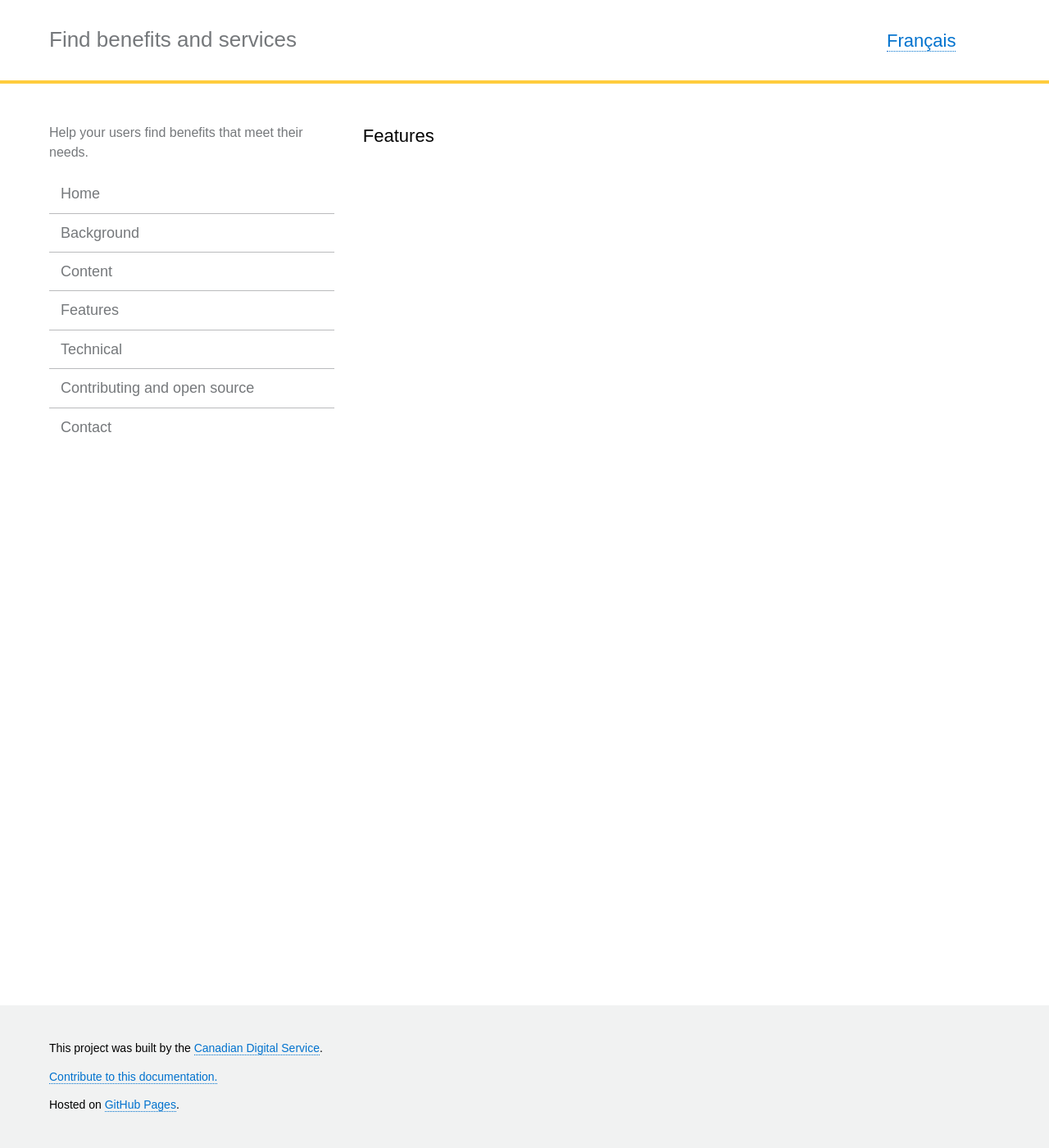
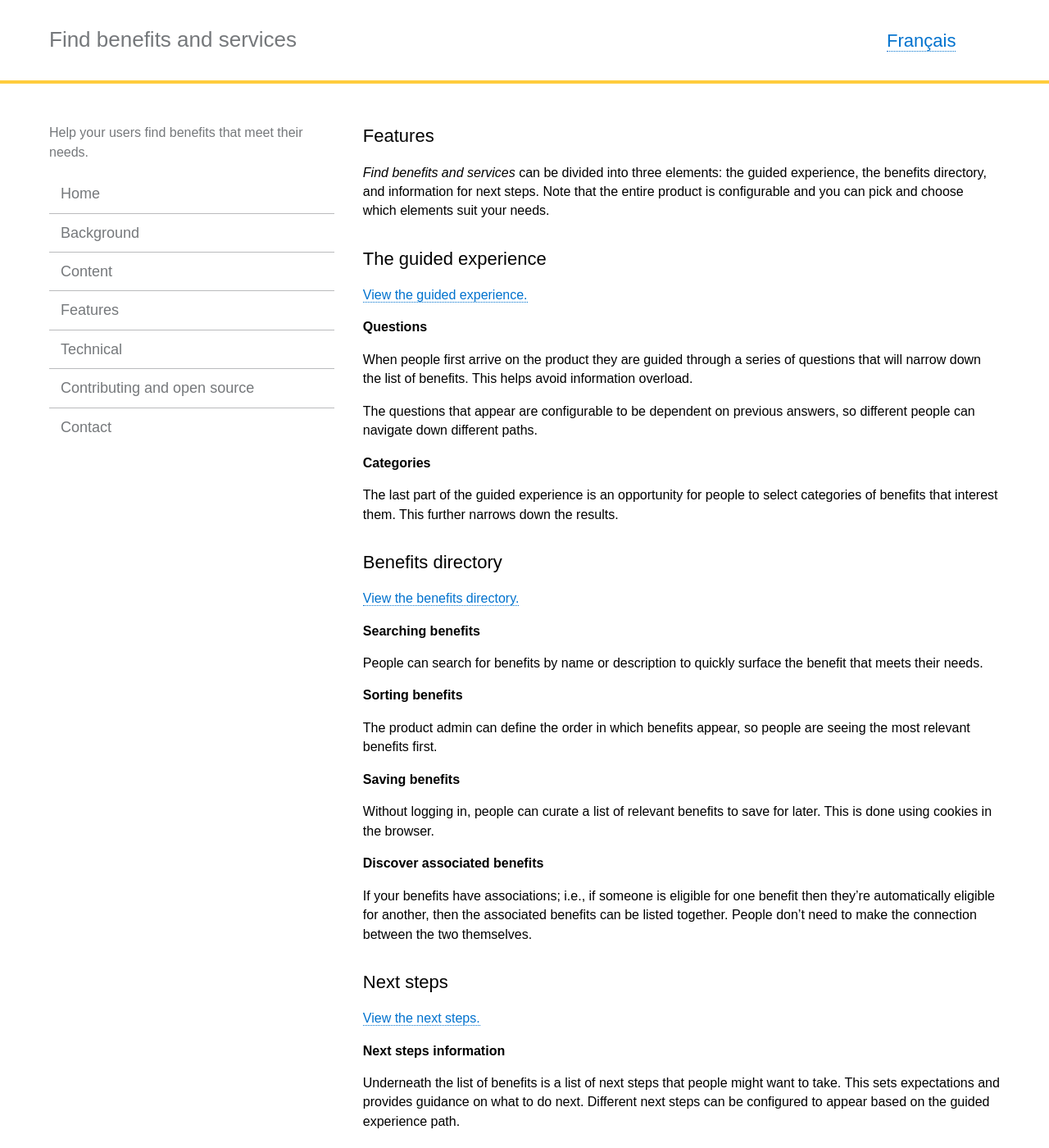
Before and after one commit to cds-snc/find-benefits-and-services-documentation, a Jekyll site: the page built from _pages/en/features.md, in a window 1280 px wide and 1400 px high. Shown: the whole window at 82% size. Built offline with Jekyll 4.4.1, drawn with Linux system fonts in a browser that asks for light colours; some of the changed text lies outside the part shown.

Commit message:
adding EN feature doc

```diff
--- a/_pages/en/features.md
+++ b/_pages/en/features.md
@@ -5,3 +5,51 @@ lang: en
 permalink: "/features/"
 trans_url: "/fonctions/"
 ---
+
+*Find benefits and services* can be divided into three elements: the guided experience, the benefits directory, and information for next steps. Note that the entire product is configurable and you can pick and choose which elements suit your needs.
+
+## The guided experience
+
+[View the guided experience.](https://benefits-avantages.cds-snc.ca)
+
+**Questions**
+
+When people first arrive on the product they are guided through a series of questions that will narrow down the list of benefits. This helps avoid information overload.
+
+The questions that appear are configurable to be dependent on previous answers, so different people can navigate down different paths.
+
+**Categories**
+
+The last part of the guided experience is an opportunity for people to select categories of benefits that interest them. This further narrows down the results.
+
+## Benefits directory
+
+[View the benefits directory.](https://benefits-avantages.cds-snc.ca/benefits-directory?)
+
+**Searching benefits**
+
+People can search for benefits by name or description to quickly surface the benefit that meets their needs.
+
+**Sorting benefits**
+
+The product admin can define the order in which benefits appear, so people are seeing the most relevant benefits first.
+
+**Saving benefits**
+
+Without logging in, people can curate a list of relevant benefits to save for later. This is done using cookies in the browser.
+
+**Discover associated benefits**
+
+If your benefits have associations; i.e., if someone is eligible for one benefit then they’re automatically eligible for another, then the associated benefits can be listed together. People don’t need to make the connection between the two themselves.
+
+## Next steps
+
+[View the next steps.](https://benefits-avantages.cds-snc.ca/benefits-directory?#next-steps)
+
+**Next steps information**
+
+Underneath the list of benefits is a list of next steps that people might want to take. This sets expectations and provides guidance on what to do next. Different next steps can be configured to appear based on the guided experience path.
+
+**Printing the page**
+
+When people print the benefit directory, the printed page includes the selected filters, benefits, and additional contact information that can be configured to match your organisation.
```
Also changed, not shown: 1 other file.
